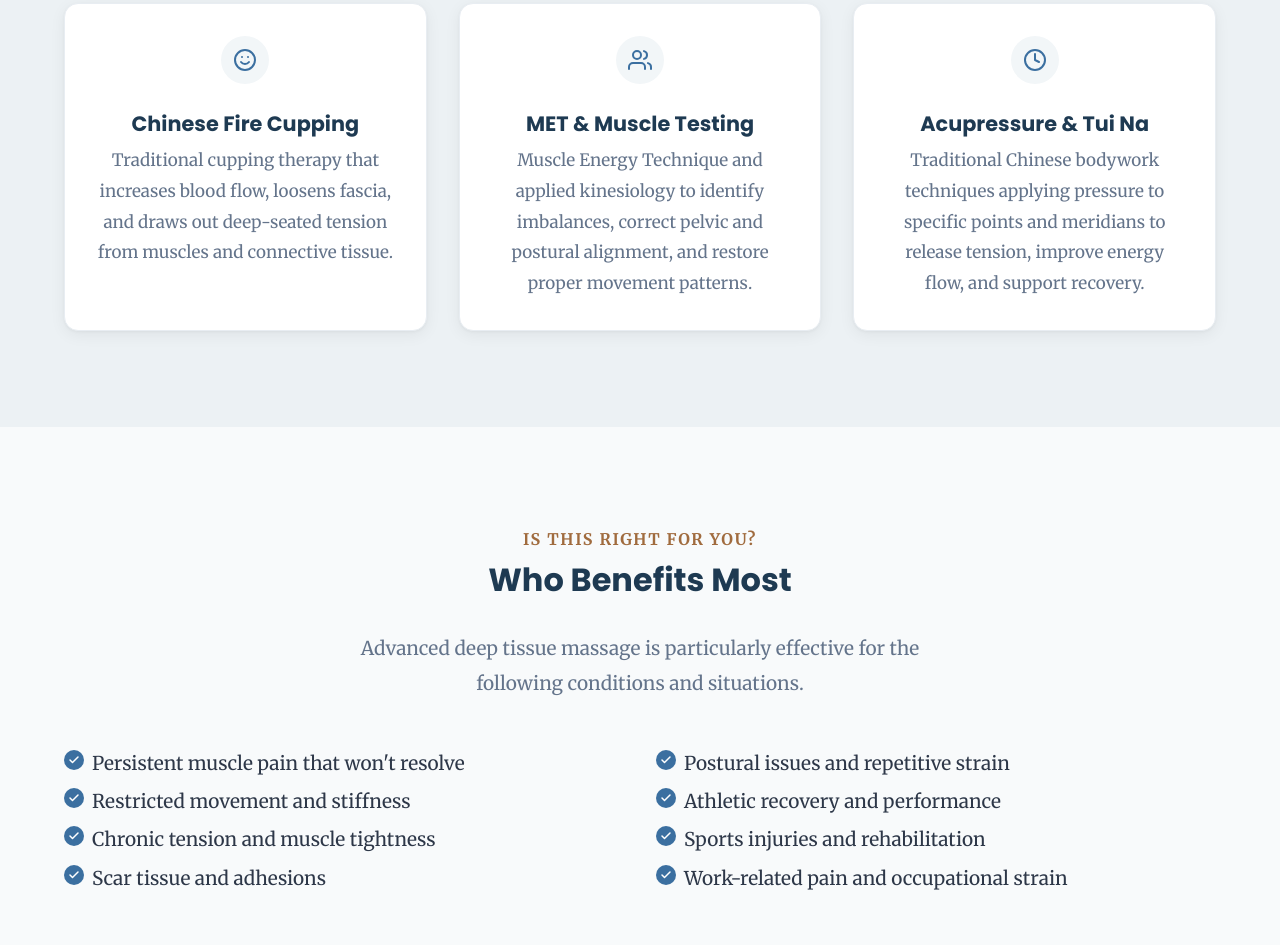
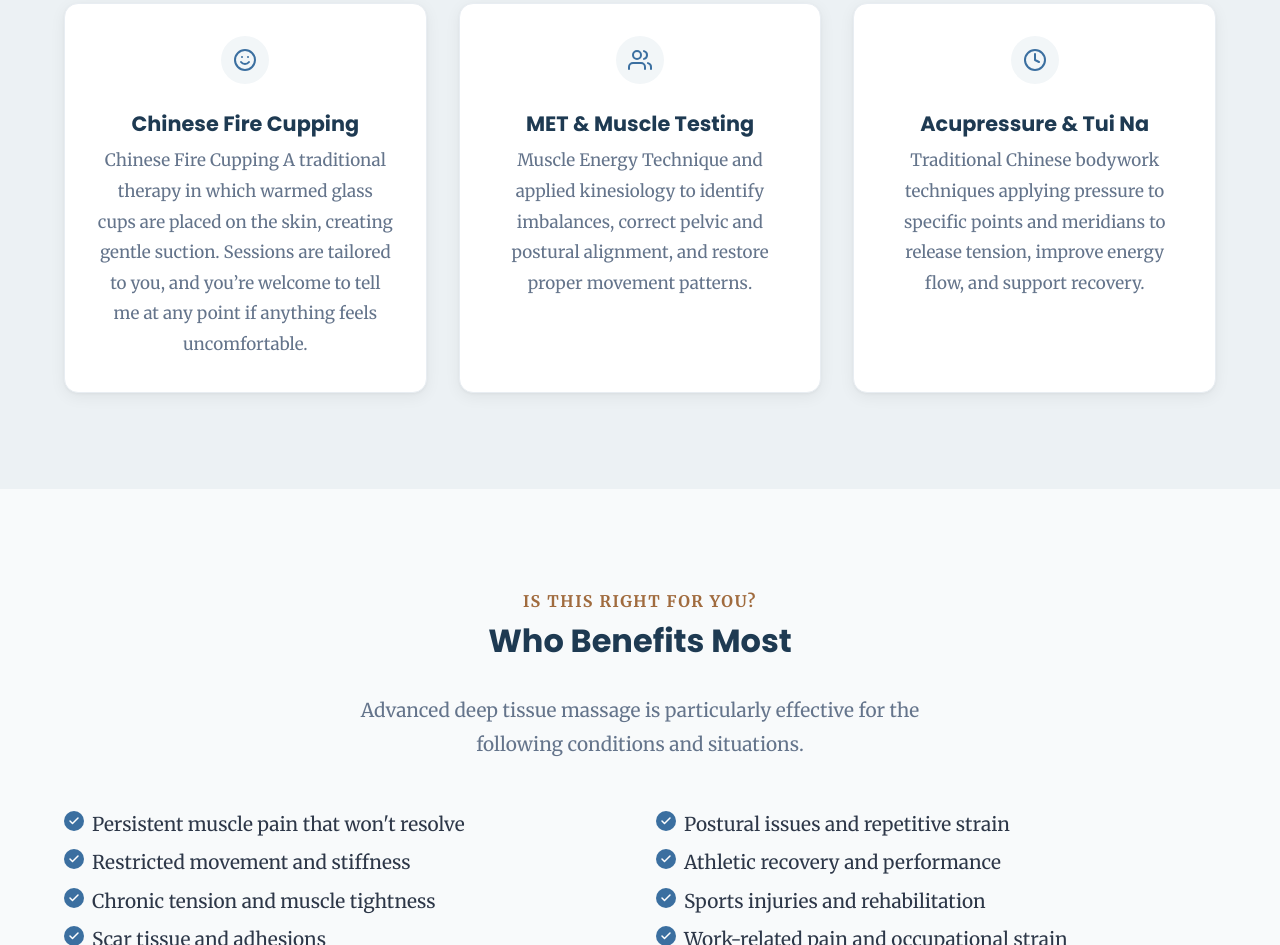
Before and after one commit to trulyempoweredcode/touch-physique-therapies.co.uk, a plain HTML site: page deep-tissue-massage.html in a window 1280 px wide. Shown: the part 2063-3008 px from the top of the page. Drawn offline with Linux system fonts and the light colour scheme.

Commit message:
Find & replace via AI Site Editor

```diff
--- a/deep-tissue-massage.html
+++ b/deep-tissue-massage.html
@@ -274,7 +274,7 @@
             <svg xmlns="http://www.w3.org/2000/svg" viewBox="0 0 24 24" fill="none" stroke="currentColor" stroke-width="2" stroke-linecap="round" stroke-linejoin="round"><circle cx="12" cy="12" r="10"></circle><path d="M8 14s1.5 2 4 2 4-2 4-2"></path><line x1="9" y1="9" x2="9.01" y2="9"></line><line x1="15" y1="9" x2="15.01" y2="9"></line></svg>
           </div>
           <h3 class="card__title">Chinese Fire Cupping</h3>
-          <p class="card__text">Traditional cupping therapy that increases blood flow, loosens fascia, and draws out deep-seated tension from muscles and connective tissue.</p>
+          <p class="card__text">Chinese Fire Cupping A traditional therapy in which warmed glass cups are placed on the skin, creating gentle suction. Sessions are tailored to you, and you’re welcome to tell me at any point if anything feels uncomfortable.</p>
         </div>
         <div class="card card--feature">
           <div class="card__icon">
```
